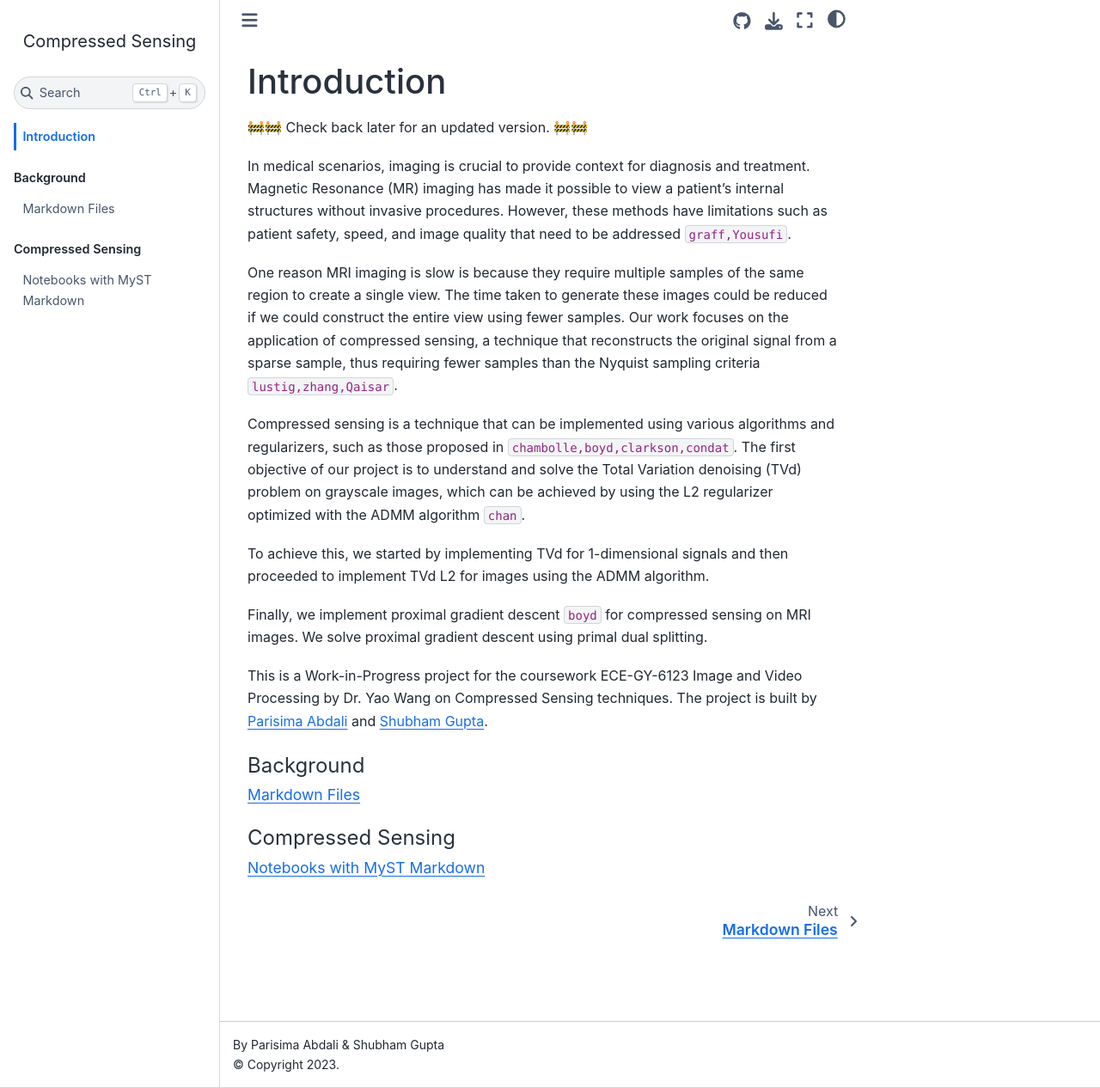
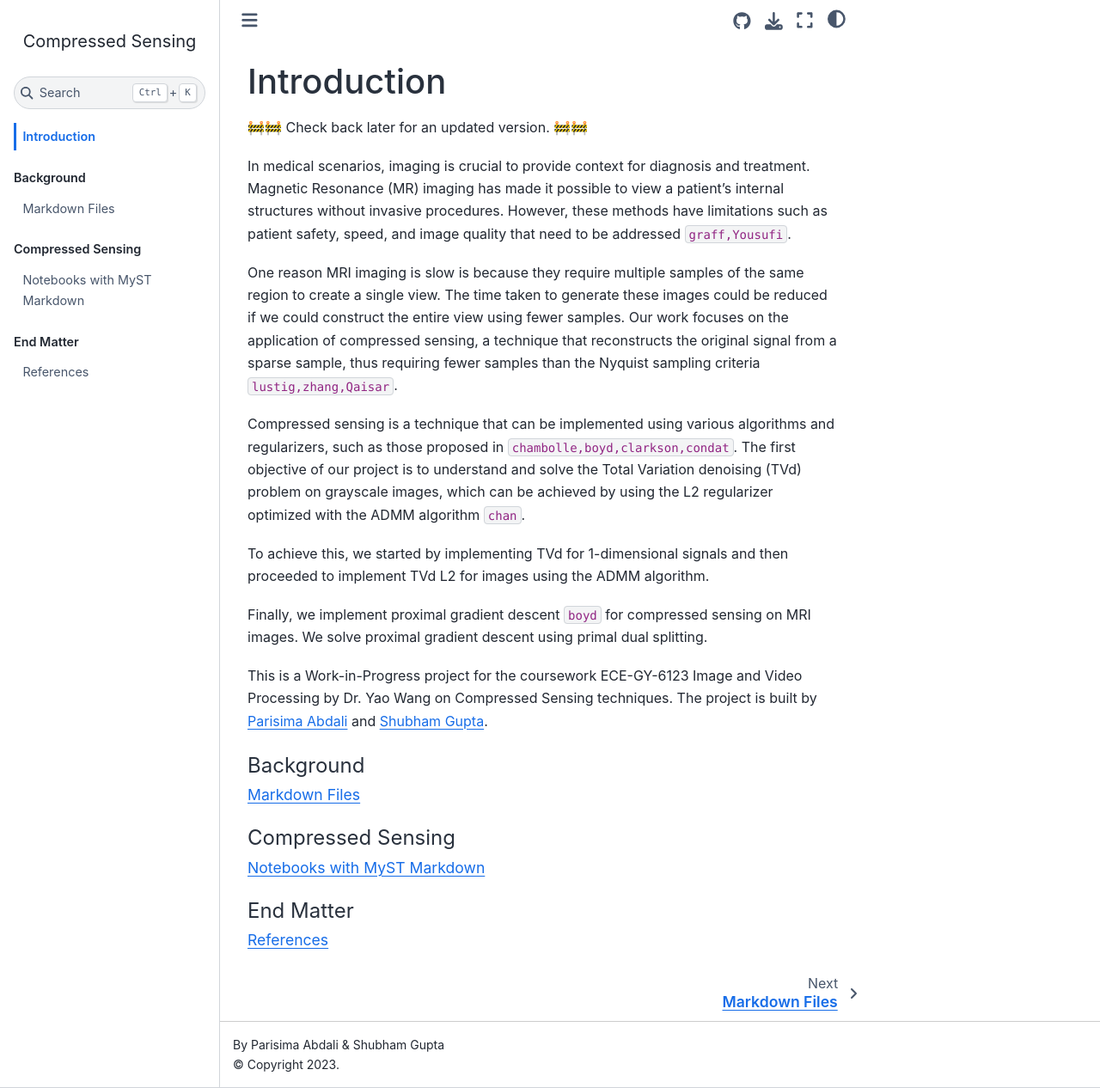
Before and after one commit to compressed-sensing/algorithms, a Jupyter Book: the page built from intro.md, in a window 1280 px wide and 1266 px high. Shown: the whole window at 86% size. Built offline with Jupyter Book 1.0.4 settings and Sphinx 7.4.7 and the Sphinx Book theme 1.1.4, drawn with Linux system fonts in a browser that asks for light colours; pages that are not in the unit, such as notebooks, are missing from menus; cross-references to code outside the pages are shown as plain code.

Commit message:
dedicated references page

````diff
--- a/_toc.yml
+++ b/_toc.yml
@@ -18,3 +18,6 @@ parts:
 - caption: Compressed Sensing
   chapters:
     - file: notebooks/markdown-notebooks.md
+- caption: End Matter
+  chapters:
+    - file: bibliography.md
--- /dev/null
+++ b/bibliography.md
@@ -0,0 +1,4 @@
+# References
+
+```{bibliography}
+```
--- a/notebooks/markdown.md
+++ b/notebooks/markdown.md
@@ -46,8 +46,7 @@ render properly.
 For example, if the references for your book are stored in `references.bib`,
 then the bibliography is inserted with:
 
-```{bibliography}
-```
+moved to end matter.
 
 ## Learn more
 
````
